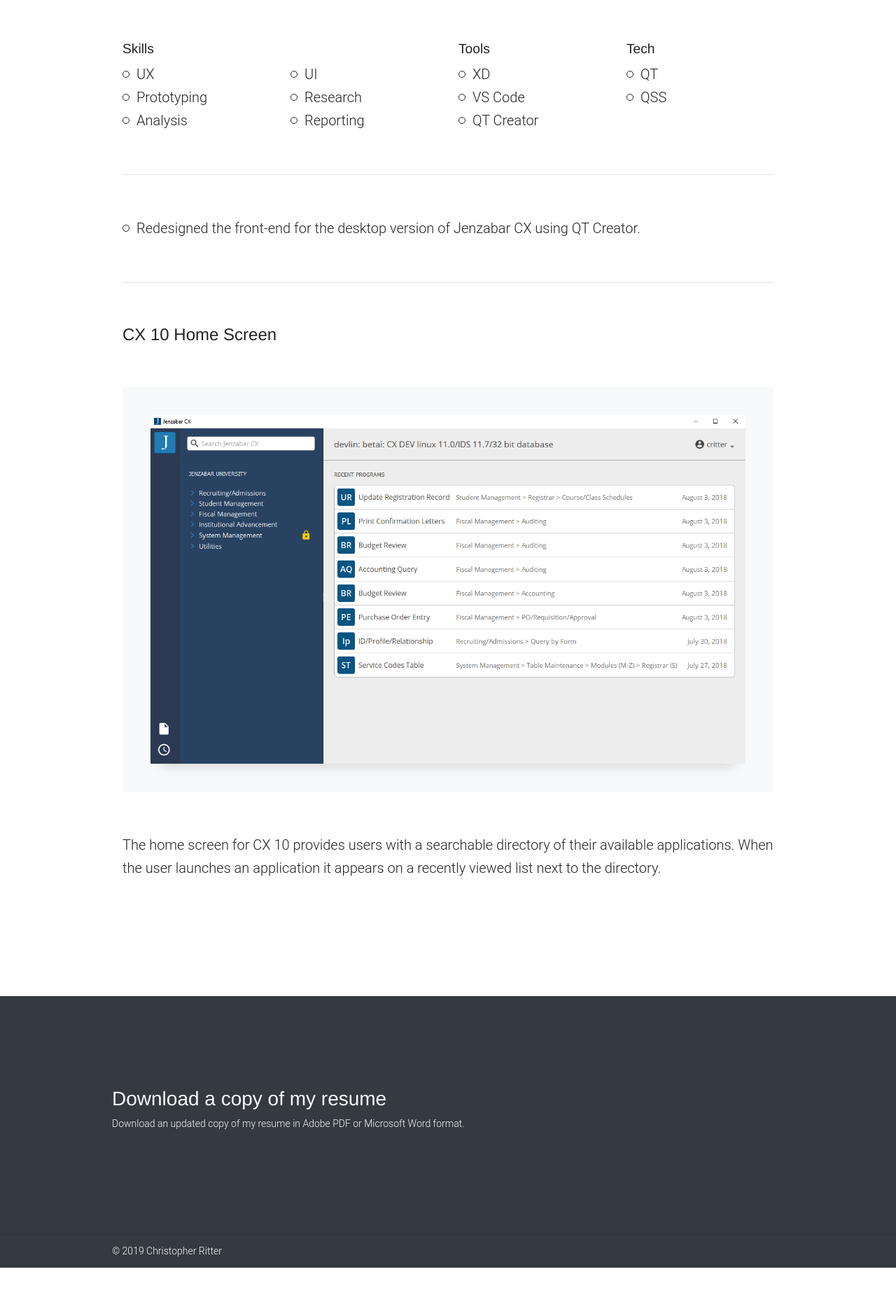
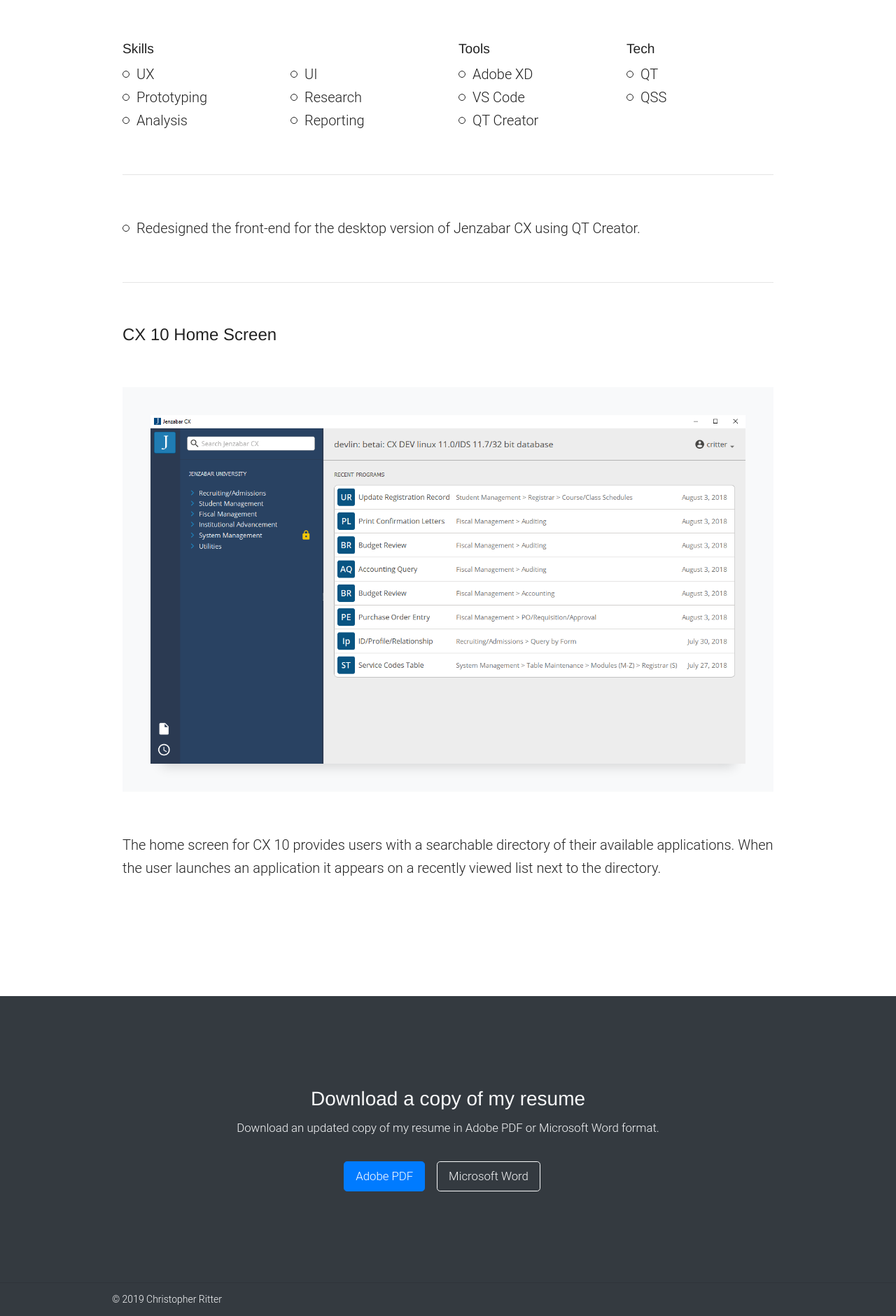
Before and after one commit to christopherritter/portfolio-2020, a Vue app: page /projects/cx10 in a window 1280 px wide. Shown: the part 877-2757 px from the top of the page at 70% size. Before the commit the page ends 2688 px from the top, so only its background shows below. Built offline with nearby package versions, Linux system fonts and the light colour scheme.

Commit message:
download resume as pdf or docx

```diff
--- a/src/App.vue
+++ b/src/App.vue
@@ -18,11 +18,41 @@
     <router-view />
     <b-container id="footer" class="text-light bg-dark" fluid>
       <b-container class="download-resume">
-        <h3>Download a copy of my resume</h3>
-        <p>
-          Download an updated copy of my resume in Adobe PDF or Microsoft Word
-          format.
-        </p>
+        <b-row>
+          <b-col class="download-resume-header">
+            <h3>Download a copy of my resume</h3>
+          </b-col>
+        </b-row>
+        <b-row>
+          <b-col class="download-resume-text">
+            Download an updated copy of my resume in Adobe PDF or Microsoft Word
+            format.
+          </b-col>
+        </b-row>
+        <b-row>
+          <b-col class="download-resume-buttons">
+            <b-button
+              size="lg"
+              variant="primary"
+              :href="
+                `${publicPath}files/Christopher-Ritter_Resume-06-04-2019.pdf`
+              "
+              download
+              target="_blank"
+              >Adobe PDF</b-button
+            >
+            <b-button
+              size="lg"
+              variant="outline-light"
+              :href="
+                `${publicPath}files/Christopher-Ritter_Resume-06-04-2019.docx`
+              "
+              download
+              target="_blank"
+              >Microsoft Word</b-button
+            >
+          </b-col>
+        </b-row>
       </b-container>
       <hr />
       <b-container class="copyright-info">
@@ -31,6 +61,17 @@
     </b-container>
   </div>
 </template>
+
+<script>
+export default {
+  name: "app",
+  data() {
+    return {
+      publicPath: process.env.BASE_URL
+    };
+  }
+};
+</script>
 
 <style>
 #app {
@@ -113,4 +154,22 @@
 .lead {
   line-height: 2.5rem;
 }
+
+.download-resume {
+  text-align: center;
+}
+
+.download-resume-header {
+  padding-bottom: 0.25em;
+}
+
+.download-resume-text {
+  font-size: 1.05rem;
+  padding-bottom: 2em;
+}
+
+.download-resume-buttons .btn {
+  font-size: 1.05rem;
+  margin-right: 1em;
+}
 </style>
--- a/src/components/JenzabarProjects.vue
+++ b/src/components/JenzabarProjects.vue
@@ -1,12 +1,8 @@
 <template>
   <div class="jenzabar-projects">
-    <b-row
-      class="project"
-      v-for="project in projects"
-      v-bind:key="project.id"
-    >
+    <b-row class="project" v-for="project in projects" v-bind:key="project.id">
       <b-col>
-        <div class="project-image bg-light">
+        <div class="project-image bg-light" v-if="project.img">
           <b-img :src="project.img" fluid :alt="project.name"></b-img>
         </div>
         <b-row>
@@ -77,6 +73,7 @@
   width: 100%;
   height: 540px;
   /* background-color: #edf1f4; */
+  margin-bottom: 0.675em;
 }
 .project-name,
 .project-description {
--- a/src/store.js
+++ b/src/store.js
@@ -38,7 +38,7 @@
                 description:
                   "Refactored ASP.Net ASCX templates for the online portal to utilize Bootstrap/Sass for responsive layouts.",
                 skills: ["UX", "UI", "Prototyping"],
-                tools: ["XD", "VS Code"],
+                tools: ["Adobe XD", "VS Code"],
                 tech: ["ASCX", "Bootstrap", "Sass"],
                 deliverables: [
                   {
@@ -78,7 +78,7 @@
                   "Analysis",
                   "Reporting"
                 ],
-                tools: ["XD", "VS Code", "QT Creator"],
+                tools: ["Adobe XD", "VS Code", "QT Creator"],
                 tech: ["QT", "QSS"],
                 deliverables: [
                   {
@@ -332,7 +332,6 @@
     projects(state) {
       let projects = [];
 
-      if (state.employers) {
       for (let e = 0; e < state.employers.length; e++) {
         if (state.employers[e].projects) {
           for (let p = 0; p < state.employers[e].projects.length; p++) {
@@ -399,7 +398,8 @@
                 if (state.employers[e].projects[p].tasks[t].deliverables) {
                   for (
                     let d = 0;
-                      d < state.employers[e].projects[p].tasks[t].deliverables.length;
+                    d <
+                    state.employers[e].projects[p].tasks[t].deliverables.length;
                     d++
                   ) {
                     project.deliverables.push(
@@ -407,12 +407,10 @@
                     );
                   }
                 }
-
               }
             }
 
             projects.push(project);
-            }
           }
         }
       }
@@ -422,7 +420,6 @@
     tasks(state) {
       let tasks = [];
 
-      if (state.employers) {
       for (let e = 0; e < state.employers.length; e++) {
         if (state.employers[e].projects) {
           for (let p = 0; p < state.employers[e].projects.length; p++) {
@@ -437,8 +434,7 @@
                   description:
                     state.employers[e].projects[p].tasks[t].description,
                   deliverables:
-                      state.employers[e].projects[p].tasks[t].deliverables ||
-                      [],
+                    state.employers[e].projects[p].tasks[t].deliverables || [],
                   project: state.employers[e].projects[p].name,
                   employer: state.employers[e].name
                 };
@@ -449,9 +445,159 @@
           }
         }
       }
+
+      return tasks;
+    },
+    skills(state) {
+      let skills = [];
+
+      for (let e = 0; e < state.employers.length; e++) {
+        if (state.employers[e].projects) {
+          for (let p = 0; p < state.employers[e].projects.length; p++) {
+            if (state.employers[e].projects[p].tasks) {
+              for (
+                let t = 0;
+                t < state.employers[e].projects[p].tasks.length;
+                t++
+              ) {
+                if (state.employers[e].projects[p].tasks[t].skills) {
+                  for (
+                    let s = 0;
+                    s < state.employers[e].projects[p].tasks[t].skills.length;
+                    s++
+                  ) {
+                    let skill = {
+                      label: state.employers[e].projects[p].tasks[t].skills[s]
+                    };
+                    let pos = skills.findIndex(
+                      i =>
+                        i.label ===
+                        state.employers[e].projects[p].tasks[t].skills[s]
+                    );
+                    if (pos >= 0) {
+                      skills[pos].count++;
+                    } else {
+                      skill.count = 1;
+                      skills.push(skill);
+                    }
+                  }
+                }
+              }
+            }
+          }
+        }
       }
 
-      return tasks;
+      return skills;
+    },
+    tools(state) {
+      let tools = [];
+
+      for (let e = 0; e < state.employers.length; e++) {
+        if (state.employers[e].projects) {
+          for (let p = 0; p < state.employers[e].projects.length; p++) {
+            if (state.employers[e].projects[p].tasks) {
+              for (
+                let t = 0;
+                t < state.employers[e].projects[p].tasks.length;
+                t++
+              ) {
+                if (state.employers[e].projects[p].tasks[t].tools) {
+                  for (
+                    let s = 0;
+                    s < state.employers[e].projects[p].tasks[t].tools.length;
+                    s++
+                  ) {
+                    let tool = {
+                      label: state.employers[e].projects[p].tasks[t].tools[s]
+                    };
+                    let pos = tools.findIndex(
+                      i =>
+                        i.label ===
+                        state.employers[e].projects[p].tasks[t].tools[s]
+                    );
+                    if (pos >= 0) {
+                      tools[pos].count++;
+                    } else {
+                      tool.count = 1;
+                      tools.push(tool);
+                    }
+                  }
+                }
+
+                // if (state.employers[e].projects[p].tasks[t].tech) {
+                //   for (
+                //     let c = 0;
+                //     c < state.employers[e].projects[p].tasks[t].tech.length;
+                //     c++
+                //   ) {
+                //     project.tech.push(
+                //       state.employers[e].projects[p].tasks[t].tech[c]
+                //     );
+                //   }
+                // }
+
+                // if (state.employers[e].projects[p].tasks[t].deliverables) {
+                //   for (
+                //     let d = 0;
+                //     d <
+                //     state.employers[e].projects[p].tasks[t].deliverables.length;
+                //     d++
+                //   ) {
+                //     project.deliverables.push(
+                //       state.employers[e].projects[p].tasks[t].deliverables[d]
+                //     );
+                //   }
+                // }
+              }
+            }
+          }
+        }
+      }
+
+      return tools;
+    },
+    tech(state) {
+      let technology = [];
+
+      for (let e = 0; e < state.employers.length; e++) {
+        if (state.employers[e].projects) {
+          for (let p = 0; p < state.employers[e].projects.length; p++) {
+            if (state.employers[e].projects[p].tasks) {
+              for (
+                let t = 0;
+                t < state.employers[e].projects[p].tasks.length;
+                t++
+              ) {
+                if (state.employers[e].projects[p].tasks[t].tech) {
+                  for (
+                    let s = 0;
+                    s < state.employers[e].projects[p].tasks[t].tech.length;
+                    s++
+                  ) {
+                    let tech = {
+                      label: state.employers[e].projects[p].tasks[t].tech[s]
+                    };
+                    let pos = technology.findIndex(
+                      i =>
+                        i.label ===
+                        state.employers[e].projects[p].tasks[t].tech[s]
+                    );
+                    if (pos >= 0) {
+                      technology[pos].count++;
+                    } else {
+                      tech.count = 1;
+                      technology.push(tech);
+                    }
+                  }
+                }
+              }
+            }
+          }
+        }
+      }
+
+      return technology;
     }
   }
 });
--- /dev/null
+++ b/vue.config.js
@@ -0,0 +1,38 @@
+module.exports = {
+  chainWebpack: config => {
+    /* Remove the default rule */
+    const pdfRule = config.module.rule("pdf").test(/\.pdf$/);
+    const docxRule = config.module.rule("docx").test(/\.docx$/);
+
+    pdfRule.uses.clear();
+    docxRule.uses.clear();
+
+    /* Custom PDF loader */
+    pdfRule
+      .use("file-loader")
+
+      .loader("file-loader")
+      .tap(options => {
+        const newOptions = {
+          name: "files/[name].[ext]"
+        };
+
+        return { ...options, ...newOptions };
+      })
+      .end();
+
+    /* Custom DOCX loader */
+    docxRule
+      .use("file-loader")
+
+      .loader("file-loader")
+      .tap(options => {
+        const newOptions = {
+          name: "files/[name].[ext]"
+        };
+
+        return { ...options, ...newOptions };
+      })
+      .end();
+  }
+};
```
Also changed, not shown: src/views/Project.vue (+15 -8 lines), src/views/Resume.vue (+56 -21 lines), 2 other files (tests, documents, lock files or other folders). Lines whose indentation alone changed are shown as unchanged.
